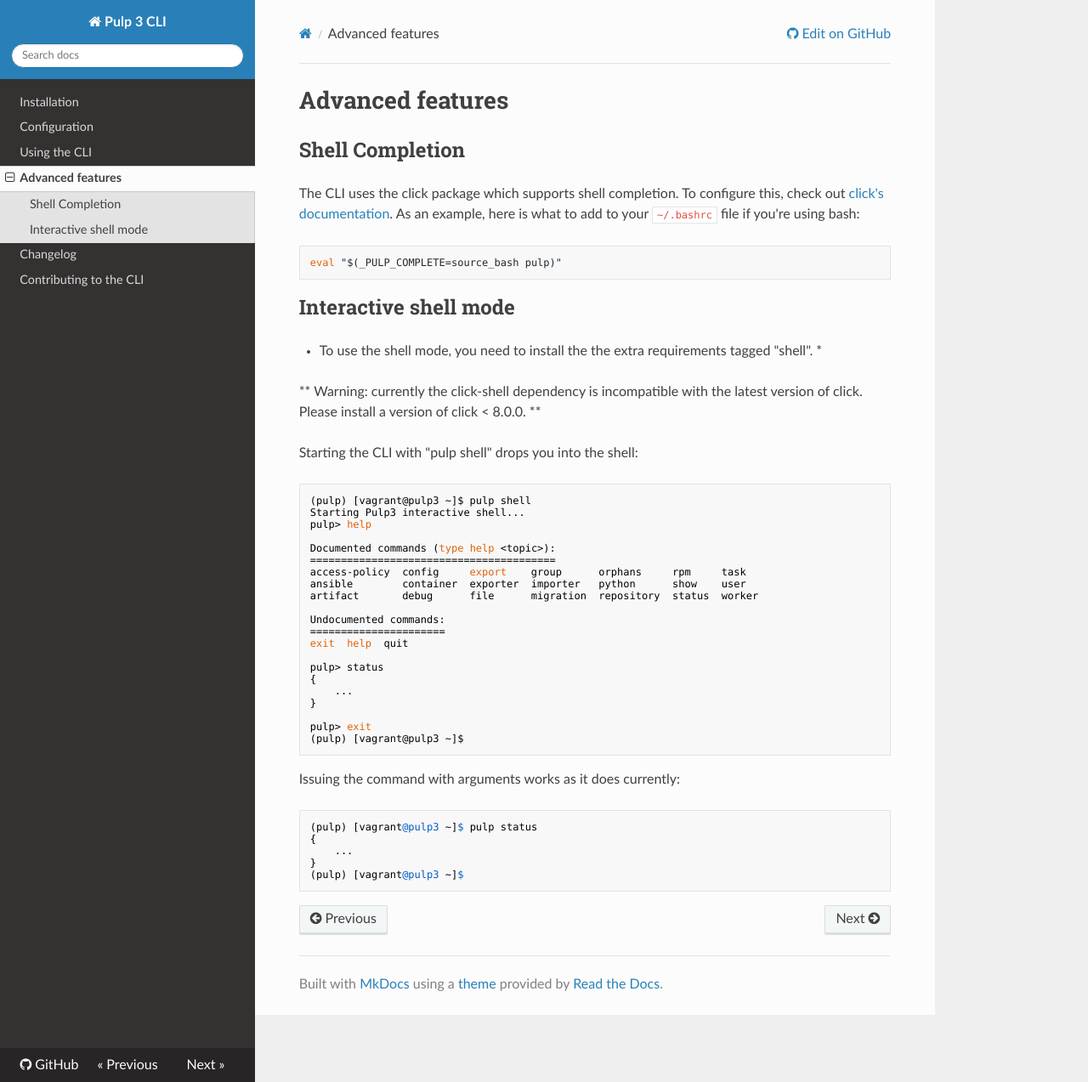
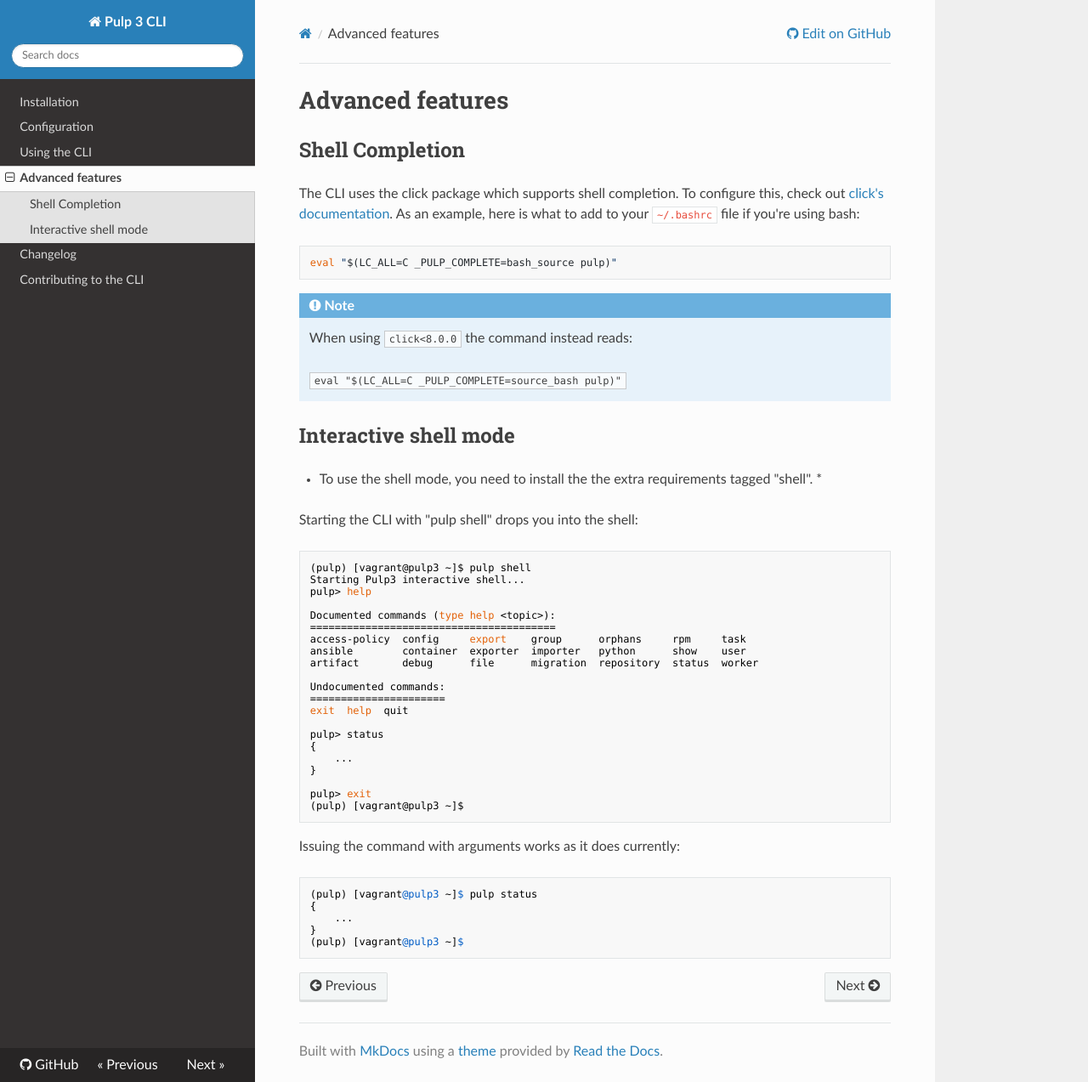
Before and after one commit to pulp/pulp-cli, an MkDocs documentation site: the page built from docs/advanced_features.md, in a window 1280 px wide and 1273 px high. Shown: the whole window at 85% size. Built offline with MkDocs 1.6.1, drawn with Linux system fonts in a browser that asks for light colours; nearby versions of some CDN libraries.

Commit message:
Adjust docs to click~=8.0.1
[noissue]

````diff
--- a/docs/advanced_features.md
+++ b/docs/advanced_features.md
@@ -3,19 +3,22 @@
 ## Shell Completion
 
 The CLI uses the click package which supports shell completion.
-To configure this, check out [click's
-documentation](https://click.palletsprojects.com/en/7.x/bashcomplete/).
+To configure this, check out [click's documentation](https://click.palletsprojects.com/en/8.0.x/shell_completion/).
 As an example, here is what to add to your `~/.bashrc` file if you're using bash:
 
 ```bash
-eval "$(_PULP_COMPLETE=source_bash pulp)"
+eval "$(LC_ALL=C _PULP_COMPLETE=bash_source pulp)"
 ```
+
+!!! note
+
+    When using `click<8.0.0` the command instead reads:
+
+    `eval "$(LC_ALL=C _PULP_COMPLETE=source_bash pulp)"`
 
 ## Interactive shell mode
 
 * To use the shell mode, you need to install the the extra requirements tagged "shell". *
-
-** Warning: currently the click-shell dependency is incompatible with the latest version of click. Please install a version of click < 8.0.0. **
 
 Starting the CLI with "pulp shell" drops you into the shell:
 ```
--- a/mkdocs.yml
+++ b/mkdocs.yml
@@ -9,3 +9,5 @@
   - 'advanced_features.md'
   - 'CHANGES.md'
   - 'contributing.md'
+markdown_extensions:
+  - admonition
````
